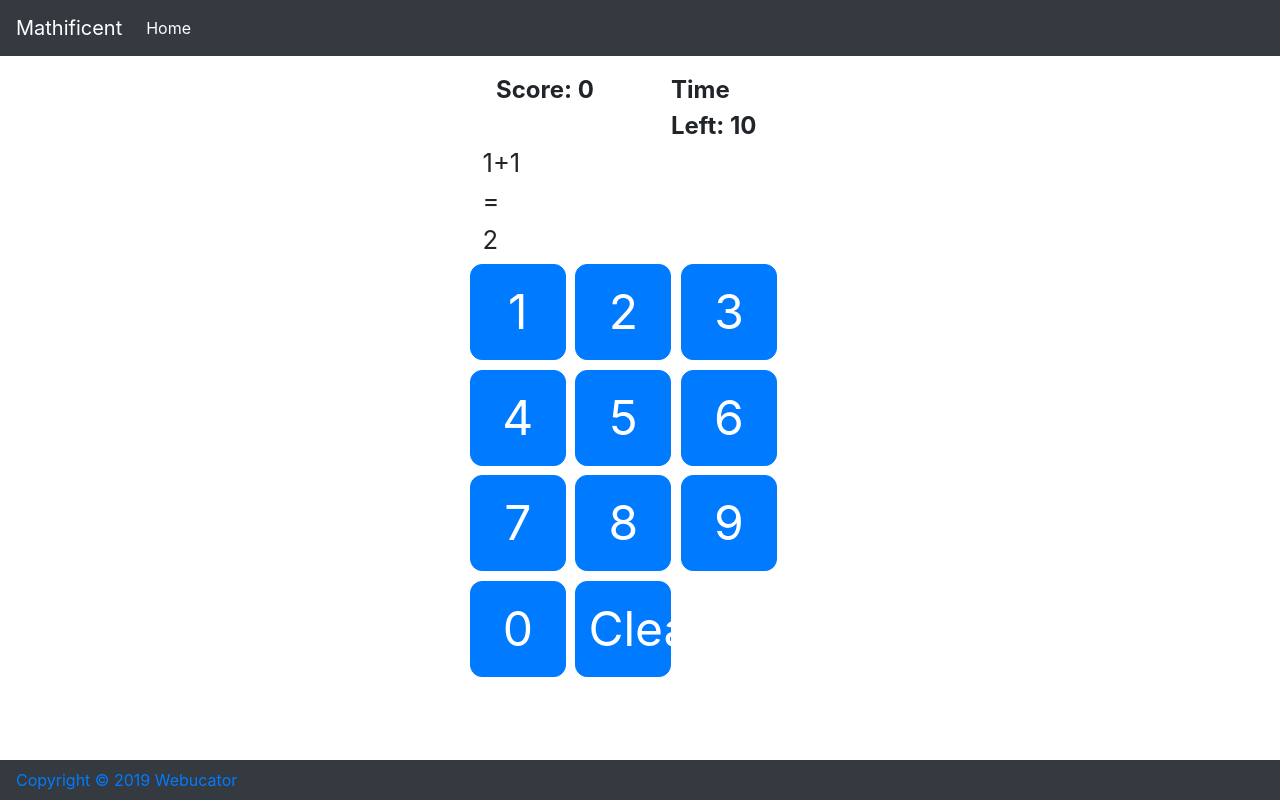
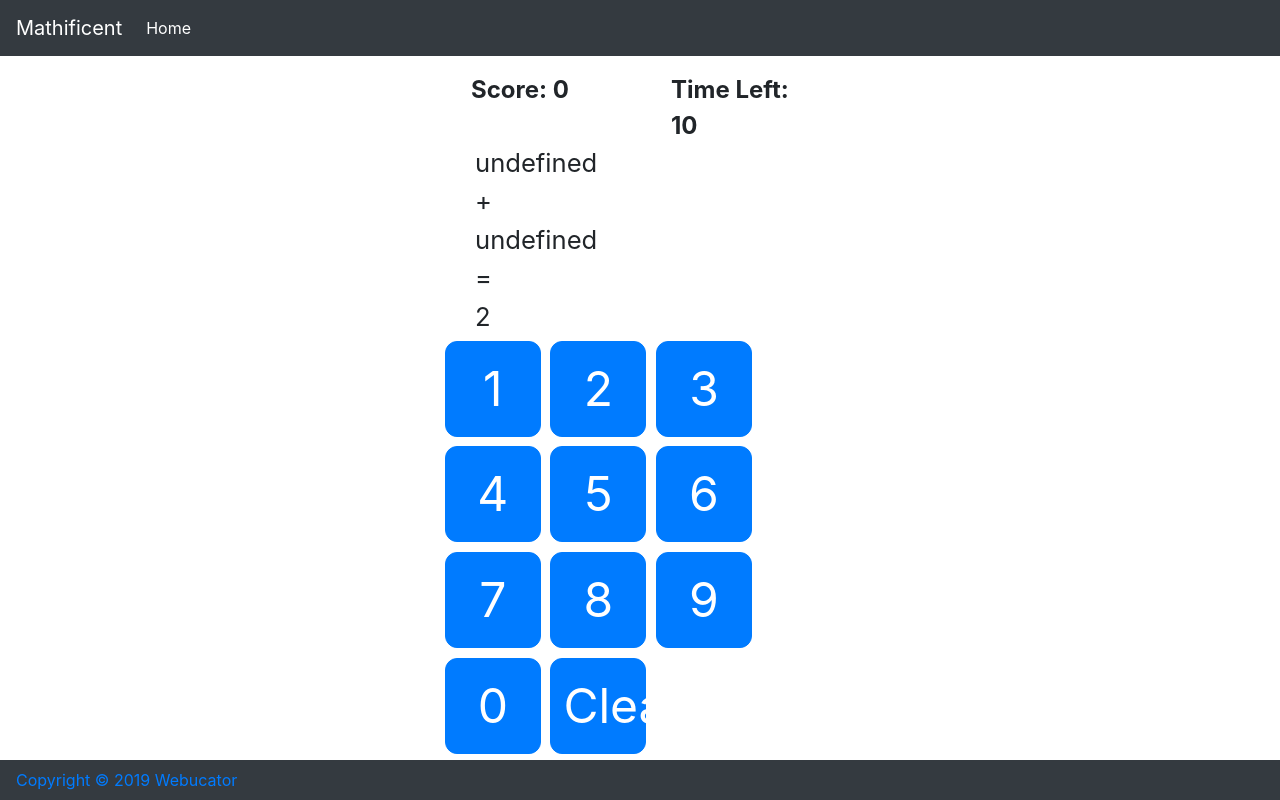
Before and after one commit to chrisminnick/vue-mathificent, a Vue app in the folder mathificent/: page / in a window 1280 px wide. Both pictures are taken after a click on the button "Play!". Built offline with nearby package versions, Linux system fonts and the light colour scheme.

Commit message:
working on functionality

```diff
--- /dev/null
+++ b/mathificent/src/components/ClearButton.vue
@@ -0,0 +1,14 @@
+<template>
+    <button class="btn btn-primary" v-on:click="$emit('clear')">Clear</button>
+</template>
+
+<script>
+export default {
+    name:'ClearButton'
+}
+</script>
+<style scoped>
+    button {
+        width: 4.2em;
+    }
+</style>
--- a/mathificent/src/components/Equation.vue
+++ b/mathificent/src/components/Equation.vue
@@ -1,13 +1,13 @@
 <template>
     <div id="equation" :class="cls">
-      <div className="col-5">{{question}}</div>
-      <div className="col-2">=</div>
-      <div className="col-5">{{answer}}</div>
+      <div class="col-5">{{String(question)}}</div>
+      <div class="col-2">=</div>
+      <div class="col-5">{{answer}}</div>
     </div>
 </template>
 <script>
 export default {
-    name: 'Timer',
+    name: 'Equation',
     props: ['question','answer','answered'],
     computed: {
         cls:(answered)=>{answered
--- a/mathificent/src/components/Main.vue
+++ b/mathificent/src/components/Main.vue
@@ -1,14 +1,16 @@
 <template>
 <div>
     <div v-if="screen==='config'">
-        <SelectInput :currentValue="currentOperation" label="Operation" id="operation" v-model="currentOperation" :options="operations" />
-        <SelectInput :currentValue="maxNumber" label="Maximum Number" id="max-number" v-model="maxNumber" :options="numbers" />
-        <button v-on:click="play()">Play!</button>
-        <p>current operation: {{currentOperation}}</p>
-        <p>max number: {{maxNumber}}</p>
+        <div class="container" id="config-container">
+            <SelectInput :currentValue="currentOperation" label="Operation" id="operation" v-model="currentOperation" :options="operations" />
+            <SelectInput :currentValue="maxNumber" label="Maximum Number" id="max-number" v-model="maxNumber" :options="numbers" />
+            <button class="btn btn-primary" v-on:click="play()">Play!</button>
+            <p>current operation: {{currentOperation}}</p>
+            <p>max number: {{maxNumber}}</p>
+        </div>
     </div>
     <div v-if="screen==='play'">
-        <div className="container" id="game-container">
+        <div class="container" id="game-container">
             <template v-if="timeLeft===0">
                 <button class="btn btn-primary" v-on:click="config()">Play Again</button>
             </template>
@@ -27,20 +29,38 @@
                       :answered="answered" />
                 </div>
                 <div class="row" id="buttons">
-                    <button class="btn btn-primary" v-for="button in buttons" v-bind:key="button" v-bind:value="button">{{button}}</button>
-                    <button class="btn btn-primary" v-on:click="clear()">Clear</button>
+                    <button class="btn btn-primary" :prevValue = "input" v-for="button in buttons" v-on:click="setInput(input,button)" v-bind:key="button" v-bind:value="button">{{button}}</button>
+                    <ClearButton @clear="clear()" />
                 </div>
-
             </template>
         </div>
     </div>
-    </div>
+</div>
 </template>
 <script>
 import SelectInput from './SelectInput';
 import Score from './Score';
 import Timer from './Timer';
 import Equation from './Equation';
+import ClearButton from './ClearButton';
+//import {checkAnswer,getRandNumbers,getCorrectAnswer} from '../helpers/gameplay';
+import {getRandNumbers} from '../helpers/gameplay';
+
+
+    /* if (displayAnswer === 'correct') {
+
+      score = score + 1;
+      operands = getRandNumbers(
+      props.operation, 0,
+      props.maxNumber
+      );
+      correctAnswer = getCorrectAnswer(
+      props.operation,
+      newRandNums.num1,
+      newRandNums.num2
+      );
+
+      } */
 
 export default {
     name: 'Main',
@@ -48,13 +68,16 @@ export default {
         SelectInput,
         Score,
         Timer,
-        Equation
+        Equation,
+        ClearButton
     },
     data: function(){
         return {
         score: 0,
-        question: '1+1',
+        input: '',
         answer: '2',
+        /* displayAnswer: checkAnswer(input, correctAnswer),
+        correctAnswer: getCorrectAnswer(operation,operands.num1,operands.num2), */
         answered: true,
         timeLeft:10,
         operations: ['+','x','/','-'],
@@ -71,7 +94,17 @@ export default {
                 numbers.push(number);
             }
             return numbers;
-        }
+        },
+        operands: function() {
+            let operands = getRandNumbers(
+                    this.operation, 0,
+                    this.maxNumber);
+            return operands;
+        },
+        question: function(){
+            let equation = `${this.num1} ${this.currentOperation} ${this.num2}`;
+            return equation;
+        },
     },
     methods: {
         config() {
@@ -79,6 +112,12 @@ export default {
         },
         play() {
             this.screen = "play";
+        },
+        clear() {
+            this.answer = '';
+        },
+        setInput(prevValue,value){
+            this.input = String(prevValue) + String(value);
         }
     }
 
@@ -89,12 +128,17 @@ export default {
     .game-ui {
         border-bottom: "thin #000 solid";
         font-size: 1.5em;
+
     }
     #game-container {
-        width: 320px;
+        width: 400px;
         margin: 1em auto;
     }
-
+    #config-container {
+        width: 400px;
+        margin: 1em auto;
+        font-size: 1.5em;
+    }
     #buttons button {
         border-radius: .25em;
         font-size: 3em;
--- /dev/null
+++ b/mathificent/src/helpers/gameplay.js
@@ -0,0 +1,76 @@
+export function checkAnswer(input,correctAnswer) {
+
+    console.log('input: ' + input);
+    console.log('correct answer: ' + correctAnswer);
+
+    let fullAnswer = String(input);
+
+    console.log("full answer: " + fullAnswer);
+
+    if (parseInt(fullAnswer) !== correctAnswer) {
+
+        return fullAnswer;
+
+    } else { //answer is correct
+
+          return 'correct';
+
+    }
+  }
+
+  export function getRandNumbers(operator,low,high) {
+    var num1 = randInt(low, high);
+    var num2 = randInt(low, high, true);
+    var numHigh = Math.max(num1, num2);
+    var numLow = Math.min(num1, num2);
+    console.log("number1: " + num1);
+    console.log("number2: " + num2);
+    console.log('operator: ' + operator);
+    if(operator==='-'){
+      num1 = numHigh;
+      num2 = numLow;
+    }
+    if(operator==='/'){
+        while (num2 === 0) { // No division by zero
+          num2 = randInt(low, high);
+        }
+        num1 = (num1 * num2);
+        console.log('num1:'+ num1);
+      }
+    return({num1,num2});
+  }
+
+  function randInt(low, high, weighted=false) {
+    var rndDec = Math.random();
+    if (!weighted) {
+      return Math.floor(rndDec * (high - low + 1) + low);
+    }
+    var numList = [];
+    for (var i=low; i<=high; i++) {
+      numList.push(i);
+      for (var j=0; j<=i; j++) {
+        numList.push(i);
+      }
+    }
+    var rndInt = numList[Math.floor(Math.random() * numList.length)];
+    return rndInt;
+  }
+
+
+
+  export function getCorrectAnswer(oper,num1,num2) {
+
+    switch(oper) {
+      case '+':
+        console.log('correct number is: '+ (num1 + num2));
+        return num1 + num2;
+      case '-':
+        return num1 - num2;
+      case 'x':
+        return num1 * num2;
+      case '/':
+        return num1 / num2;
+      default:
+        return;
+    }
+  }
```
